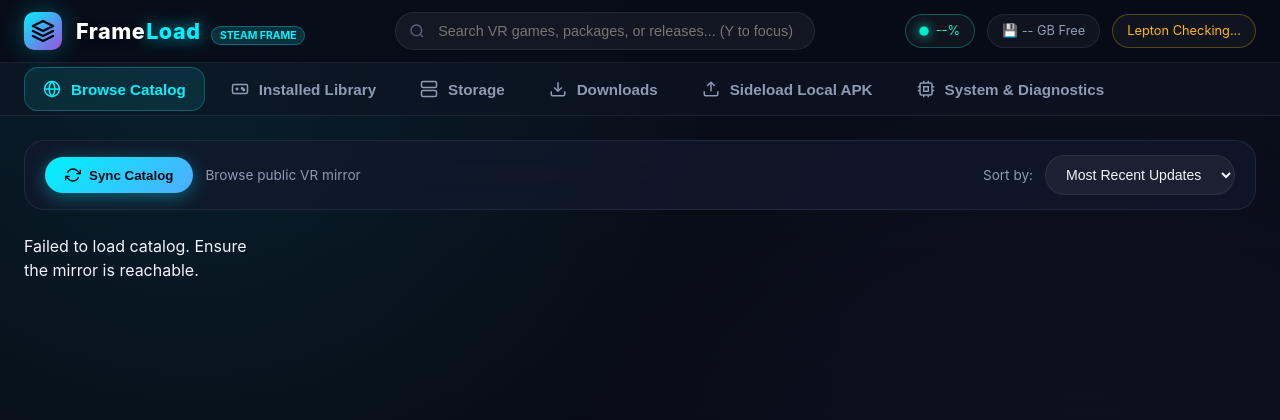
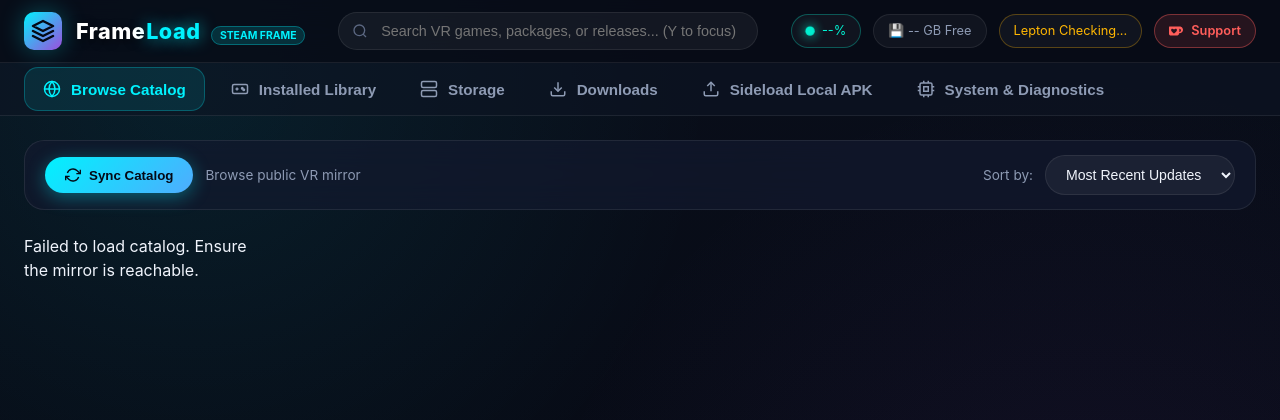
Before and after one commit to Crypto90/frameload, a Python web app: template frameload/web/templates/index.html in a window 1280 px wide. Shown: the top 420 px of the page. Run offline with Jinja, Linux system fonts and the light colour scheme; the template is opened without the code that fills it, so the values that code supplies are empty.

Commit message:
feat: add Ko-fi support links to README and in-app support buttons

```diff
--- a/frameload/web/static/css/style.css
+++ b/frameload/web/static/css/style.css
@@ -185,6 +185,46 @@ body {
 .telemetry-chip.lepton.missing {
   color: var(--accent-amber);
   border-color: rgba(255, 183, 3, 0.3);
+}
+
+.telemetry-chip.kofi-chip {
+  background: rgba(255, 94, 91, 0.12);
+  border-color: rgba(255, 94, 91, 0.4);
+  color: #ff5e5b;
+  text-decoration: none;
+  font-weight: 600;
+  cursor: pointer;
+  transition: all 0.2s ease;
+}
+
+.telemetry-chip.kofi-chip:hover {
+  background: #ff5e5b;
+  border-color: #ff5e5b;
+  color: #ffffff;
+  box-shadow: 0 0 12px rgba(255, 94, 91, 0.4);
+  transform: translateY(-1px);
+}
+
+.btn-kofi {
+  display: inline-flex;
+  align-items: center;
+  gap: 8px;
+  background: #ff5e5b;
+  border: 1px solid #ff5e5b;
+  color: #ffffff;
+  padding: 8px 16px;
+  border-radius: var(--radius-sm);
+  font-weight: 600;
+  font-size: 0.88rem;
+  text-decoration: none;
+  cursor: pointer;
+  transition: all 0.2s ease;
+}
+
+.btn-kofi:hover {
+  background: #ff4743;
+  box-shadow: 0 0 16px rgba(255, 94, 91, 0.5);
+  transform: translateY(-1px);
 }
 
 .pulse-dot {
--- a/frameload/web/templates/index.html
+++ b/frameload/web/templates/index.html
@@ -48,6 +48,12 @@
       <div id="header-update-alert" class="telemetry-chip update-alert clickable" style="display:none;" onclick="openUpdateModal()" title="FrameLoad Update Available!">
         ⚡ Update: <strong id="header-update-tag" style="margin-left:4px; color:#fff;">v1.0.0</strong>
       </div>
+      <a href="https://ko-fi.com/K3K314GUP" target="_blank" rel="noopener noreferrer" class="telemetry-chip kofi-chip" title="Support FrameLoad on Ko-fi">
+        <svg width="14" height="14" viewBox="0 0 24 24" fill="currentColor">
+          <path d="M23.881 8.948c-.773-4.085-4.859-4.593-4.859-4.593H.723c-.604 0-.679.798-.679.798s-.082 7.324-.022 11.822c.164 2.424 2.586 2.672 2.586 2.672s8.267-.023 11.966-.049c2.438-.426 2.683-2.566 2.658-3.734 4.352.24 7.422-2.831 6.649-6.916zm-11.062 3.511c-1.246 1.453-4.011 3.976-4.011 3.976s-.121.119-.31.023c-.076-.057-.108-.09-.108-.09-.443-.441-3.368-3.049-4.034-3.954-.709-.966-1.041-2.7-.091-3.71.951-1.01 3.005-.526 4.342.859 1.336-1.385 3.39-1.869 4.341-.859.95 1.01.618 2.744-.09 3.71l-.039.045zm7.391-.617c-.456.96-1.296 1.573-2.457 1.706V8.169c1.026.046 2.019.539 2.457 1.706.333.889.333 1.157 0 1.967z"/>
+        </svg>
+        <span>Support</span>
+      </a>
     </div>
   </header>
 
@@ -272,6 +278,23 @@
             <button class="btn-secondary compact" onclick="checkForUpdates(true)">Check for Updates</button>
             <button id="btn-system-update" class="btn-primary compact" style="display:none;" onclick="triggerAppUpdate()">⚡ 1-Click Update</button>
           </div>
+        </div>
+        <div style="background:var(--bg-card); border:1px solid rgba(255, 94, 91, 0.3); padding:24px; border-radius:var(--radius-lg);">
+          <div style="display:flex; justify-content:space-between; align-items:center; margin-bottom:12px;">
+            <h3 style="font-size:1.05rem; color:#ff5e5b; display:flex; align-items:center; gap:8px;">
+              <span>☕</span> Support Development
+            </h3>
+            <span class="badge" style="background:rgba(255, 94, 91, 0.15); color:#ff5e5b;">Ko-fi</span>
+          </div>
+          <p style="font-size:0.85rem; color:var(--text-muted); margin-bottom:14px; line-height:1.5;">
+            FrameLoad is 100% free and open source. If you enjoy on-device VR sideloading on your Steam Frame, consider supporting ongoing development on Ko-fi!
+          </p>
+          <a href="https://ko-fi.com/K3K314GUP" target="_blank" rel="noopener noreferrer" class="btn-kofi">
+            <svg width="16" height="16" viewBox="0 0 24 24" fill="currentColor">
+              <path d="M23.881 8.948c-.773-4.085-4.859-4.593-4.859-4.593H.723c-.604 0-.679.798-.679.798s-.082 7.324-.022 11.822c.164 2.424 2.586 2.672 2.586 2.672s8.267-.023 11.966-.049c2.438-.426 2.683-2.566 2.658-3.734 4.352.24 7.422-2.831 6.649-6.916zm-11.062 3.511c-1.246 1.453-4.011 3.976-4.011 3.976s-.121.119-.31.023c-.076-.057-.108-.09-.108-.09-.443-.441-3.368-3.049-4.034-3.954-.709-.966-1.041-2.7-.091-3.71.951-1.01 3.005-.526 4.342.859 1.336-1.385 3.39-1.869 4.341-.859.95 1.01.618 2.744-.09 3.71l-.039.045zm7.391-.617c-.456.96-1.296 1.573-2.457 1.706V8.169c1.026.046 2.019.539 2.457 1.706.333.889.333 1.157 0 1.967z"/>
+            </svg>
+            <span>Support on Ko-fi</span>
+          </a>
         </div>
         <div style="background:var(--bg-card); border:1px solid rgba(239, 71, 111, 0.25); padding:24px; border-radius:var(--radius-lg);">
           <div style="display:flex; justify-content:space-between; align-items:center; margin-bottom:12px;">
```
Also changed, not shown: README.md.
